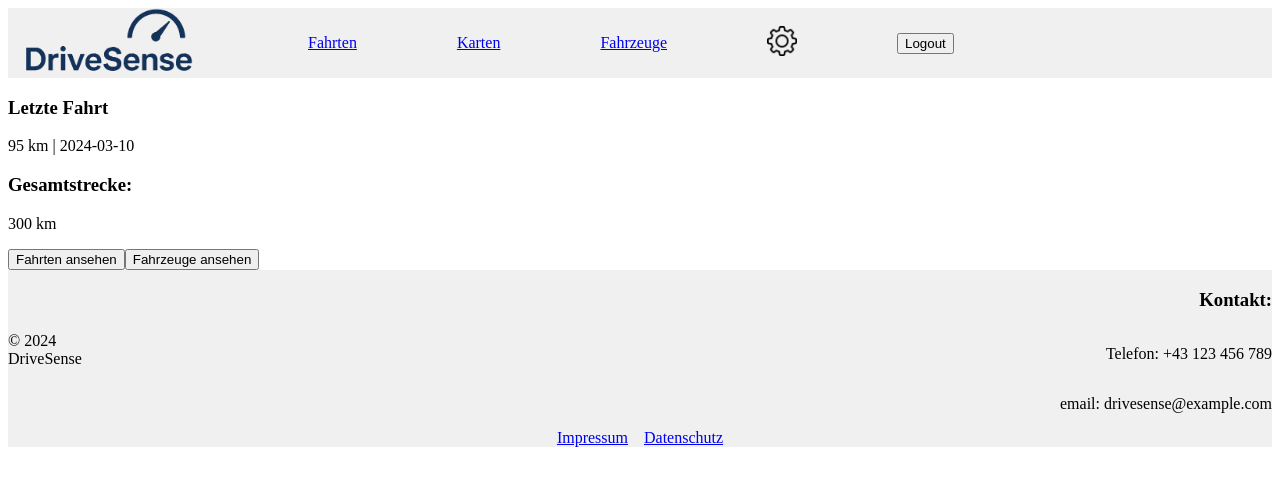
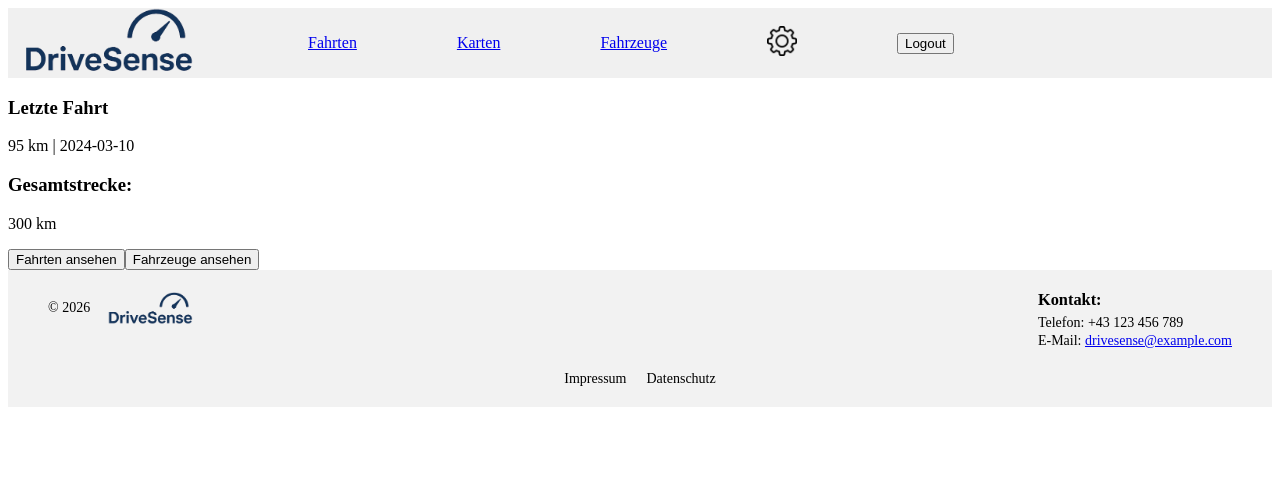
Before and after one commit to A-SimpleName/DriveSense, a React (Vite) app in the folder Software/Frontend/WebApp/my-app/: page / in a window 1280 px wide. Shown: the top 486 px of the page. Built offline with nearby package versions, Linux system fonts and the light colour scheme.

Commit message:
kleine Aenderung

```diff
--- a/Software/Frontend/WebApp/my-app/src/components/Layout/footer.tsx
+++ b/Software/Frontend/WebApp/my-app/src/components/Layout/footer.tsx
@@ -1,15 +1,24 @@
 import { Link } from "react-router-dom";
 import "../../styles/footer.css";
+import Logo from '/src/pics/DS_Logo.png';
 
-function Footer () {
+function Footer() {
     return (
         <footer>
             <div className="infos">
-                <p>© 2024 DriveSense</p>
+                <p className="copyright">
+                    © {new Date().getFullYear()}
+                    <img src={Logo} alt="DriveSense Logo" width={100} />
+                </p>
+
                 <div>
                     <h3>Kontakt:</h3>
                     <p>Telefon: +43 123 456 789</p>
-                    <p>email: drivesense@example.com</p>
+                    <p>
+                        E-Mail: <a href="mailto:drivesense@example.com">
+                            drivesense@example.com
+                        </a>
+                    </p>
                 </div>
             </div>
 
@@ -20,4 +29,5 @@ function Footer () {
         </footer>
     );
 }
+
 export default Footer;
--- a/Software/Frontend/WebApp/my-app/src/components/button.tsx
+++ b/Software/Frontend/WebApp/my-app/src/components/button.tsx
@@ -1,5 +1,12 @@
-export function Button({ label }: { label: string}) {
-    return (
-        <button>{label}</button>
-    );
+type ButtonProps = {
+  label: string;
+  onClick?: () => void;
+};
+
+export function Button({ label, onClick }: ButtonProps) {
+  return (
+    <button onClick={onClick}>
+      {label}
+    </button>
+  );
 }
--- a/Software/Frontend/WebApp/my-app/src/pages/dashboard.tsx
+++ b/Software/Frontend/WebApp/my-app/src/pages/dashboard.tsx
@@ -2,19 +2,26 @@ import StatCard from "../components/statCard";
 import { Button } from "../components/button";
 import { Link } from "react-router-dom";
 
+export let rides = [
+    { id: 1,  date: "2024-01-15",km:120 },
+    { id: 2,  date: "2024-02-20", km:85 },
+    { id: 3,  date: "2024-03-10",km:95 },
+];
+
 function Dashboard() {
-    let rides = [
-        { id: 1,  date: "2024-01-15",km:120 },
-        { id: 2,  date: "2024-02-20", km:85 },
-        { id: 3,  date: "2024-03-10",km:95 },
-    ];
+
     let lastRide = rides[rides.length - 1].km.toString() + " km | " + rides[rides.length - 1].date;
     let totalKm = rides.reduce((total, ride) => total + ride.km, 0).toString() + " km";
+
     return (
         <div>
             <article>
-                <StatCard title="Letzte Fahrt" value= {lastRide}/>
-                <StatCard title="Gesamtstrecke: " value= {totalKm}/>
+                <div>
+                    <StatCard title="Letzte Fahrt" value= {lastRide}/>
+                </div>
+                <div>
+                    <StatCard title="Gesamtstrecke: " value= {totalKm}/>
+                </div>
             </article>
             <article>
                 <Link to="/trips"><Button label={"Fahrten ansehen"}/></Link>
--- a/Software/Frontend/WebApp/my-app/src/styles/footer.css
+++ b/Software/Frontend/WebApp/my-app/src/styles/footer.css
@@ -1,22 +1,47 @@
+
 footer {
-    background-color: #f0f0f0;
+    background-color: #f2f2f2;
+    padding: 20px 40px;
+    font-size: 14px;
 }
+
+/* Oberer Bereich: links / rechts */
 .infos {
     display: flex;
-    align-items: center;
-    gap: 3rem;
+    justify-content: space-between;
+    align-items: flex-start;
 }
 
-.links {
-    display:flex;
-    gap: 1rem;
-    justify-content: center;
+/* Copyright links */
+.copyright {
+    display: flex;
+    align-items: center;
+    gap: 10px;
+    margin: 0;
 }
 
-.infos div {
-    width: 100%;
+/* Kontakt rechts */
+.infos h3 {
+    margin: 0 0 5px 0;
+}
+
+.infos p {
+    margin: 2px 0;
+}
+
+/* Links unten */
+.links {
+    margin-top: 20px;
     display: flex;
-    flex-direction: column;
-    text-align: right;
-    justify-content: flex-end;
+    justify-content: center;
+    gap: 20px;
 }
+
+.links a {
+    text-decoration: none;
+    color: #000;
+}
+
+.links a:hover {
+    text-decoration: underline;
+}
```
